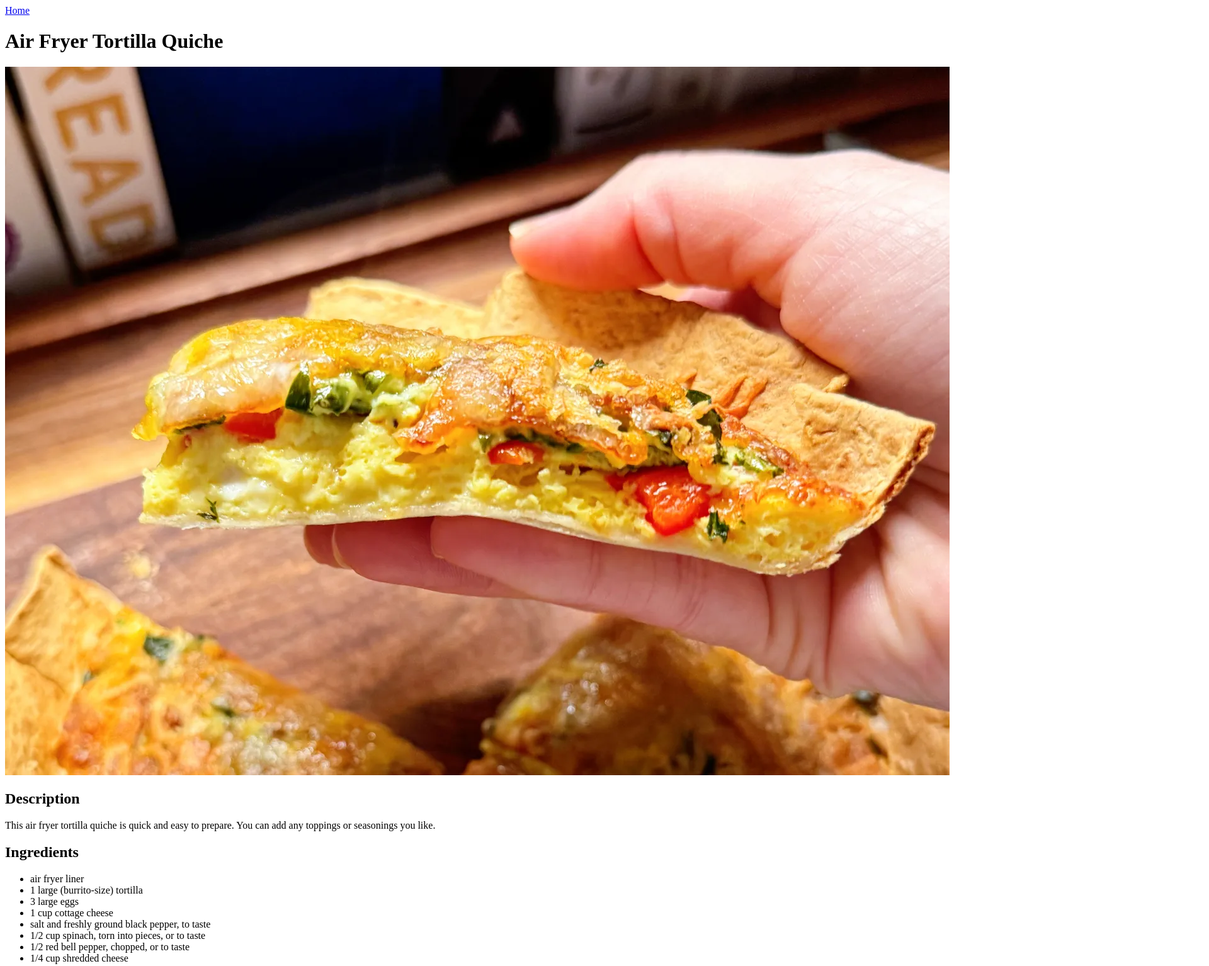
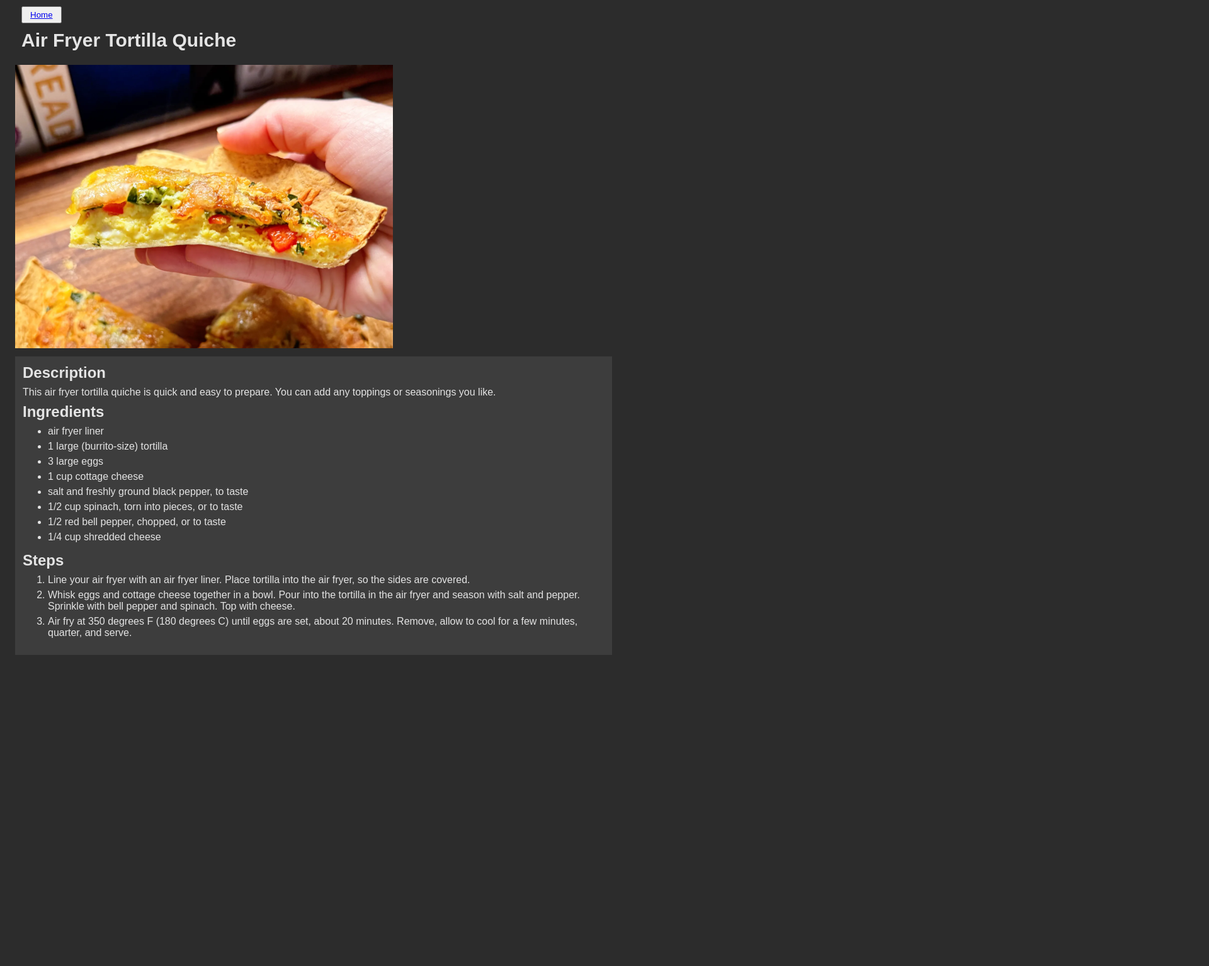
Before and after one commit to Ruby-YSY/odin-recipes, a plain HTML site: page recipes/air-fryer-tortilla-quiche.html in a window 1280 px wide. Shown: the top 1534 px of the page at 63% size, 1920 px wide, since content can reach past the window. After the commit the page ends 1040 px from the top, so only its background shows below. Drawn offline with Linux system fonts and the light colour scheme.

Commit message:
Add some basic styling for homepage and recipe page

```diff
--- a/css/style.css
+++ b/css/style.css
@@ -14,4 +14,77 @@ body {
     background-color: #2C2C2C;
     color: #E4E4E4;
     font-family: Arial, Helvetica, sans-serif;
+    font-size: 15px;
 }
+
+.container {
+    width: 1920px;
+    padding-left: 24px;
+}
+
+.title,
+.nav {
+    padding: 12px;
+    margin: 16px 0;
+    border: #262121 5px solid;
+}
+
+.title {
+    width: 400px;
+    text-align: center;
+    background-color: #3d3d3d;
+    font-size: 1em;
+    font-weight: 100;
+}
+
+.nav {
+    width: 400px;
+    background-color: #3d3d3d;
+    padding-left: 0;
+}
+
+.nav li {
+    padding-bottom: 4px;
+    font-weight: 600;
+}
+
+.nav a {
+    color: #FFC1CC;
+}
+
+.content {
+    background-color: #3d3d3d;
+    padding: 12px;
+    font-size: 16px;
+    width: 50%;
+    margin-left: 0;
+}
+
+.desc-header,
+.desc-par,
+.ingredients-header,
+.ingredients-list,
+.steps-header,
+.steps-list {
+    margin-bottom: 8px;
+}
+
+.ingredients-list li,
+.steps-list li {
+    padding-bottom: 6px;
+}
+
+.recipe-title {
+    margin: 10px;
+    padding-bottom: 12px;
+}
+
+.recipe-img {
+    margin: 10px auto;
+}
+
+.button-home {
+    display: block;
+    margin: 10px;
+    padding: 4px 12px;
+}
--- a/recipes/air-fryer-tortilla-quiche.html
+++ b/recipes/air-fryer-tortilla-quiche.html
@@ -3,23 +3,25 @@
 <head>
     <meta charset="UTF-8">
     <meta name="viewport" content="width=device-width, initial-scale=1.0">
+    <link rel="stylesheet" href="../css/style.css">
     <title>Air Fryer Tortilla Quiche</title>
 </head>
 <body>
+    <div class="container">
+        <button class="button-home"><a href="../index.html">Home</a></button>
 
-    <a href="../index.html">Home</a>
+        <h1 class="recipe-title">Air Fryer Tortilla Quiche</h1>
 
-    <h1>Air Fryer Tortilla Quiche</h1>
+        <div class="recipe-img">
+            <img src="../img/air-fryer-tortilla-quiche.jpeg" alt="A photo of Air Fryer Tortilla Quiche" width="600" height="auto">
+        </div>
 
-    <img src="../img/air-fryer-tortilla-quiche.jpeg" alt="A photo of Air Fryer Tortilla Quiche" width="1500" height="1125">
+        <div class="content">
+            <h2 class="desc-header">Description</h2>
+            <p class="desc-par">This air fryer tortilla quiche is quick and easy to prepare. You can add any toppings or seasonings you like.</p>
 
-    <h2>Description</h2>
-
-    <p>This air fryer tortilla quiche is quick and easy to prepare. You can add any toppings or seasonings you like.</p>
-
-    <h2>Ingredients</h2>
-
-    <ul>
+            <h2 class="ingredients-header">Ingredients</h2>
+            <ul class="ingredients-list">
                 <li>air fryer liner</li>
 
                 <li>1 large (burrito-size) tortilla </li>
@@ -38,9 +40,9 @@
             </ul>
 
 
-    <h2>Steps</h2>
+            <h2 class="steps-header">Steps</h2>
 
-    <ol>
+            <ol class="steps-list">
                 <li>Line your air fryer with an air fryer liner.
                     Place tortilla into the air fryer, so the sides are covered.</li>
 
@@ -50,6 +52,7 @@
                 <li>Air fry at 350 degrees F (180 degrees C) until eggs are set, about 20 minutes.
                     Remove, allow to cool for a few minutes, quarter, and serve.</li>
             </ol>
-
+        </div>
+    </div>
 </body>
 </html>
```
Also changed, not shown: index.html (+2 -1 lines), recipes/coconut-milk-ice-cream.html (+16 -14 lines), recipes/italian-penicillin-soup.html (+17 -15 lines). Lines whose indentation alone changed are shown as unchanged.
